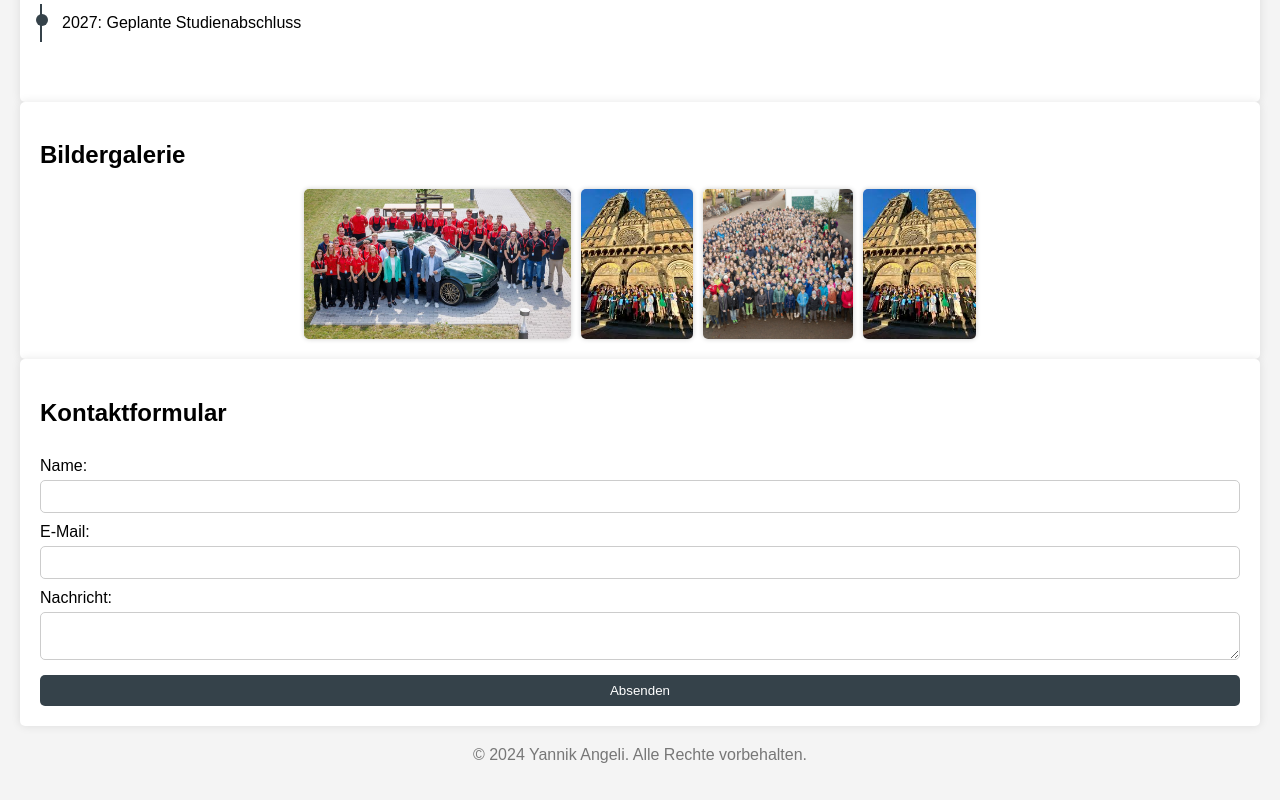
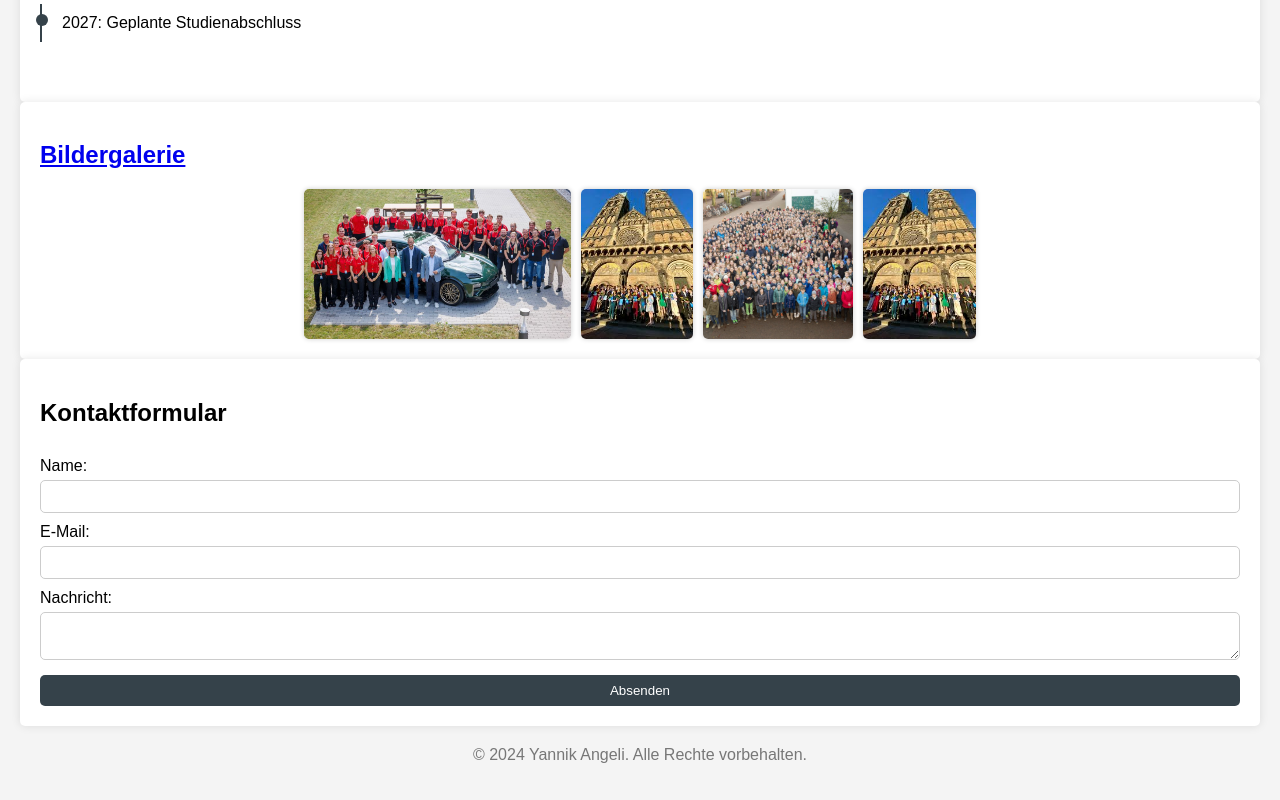
Before and after one commit to angeli-y/Testrepo, a plain HTML site: page homepage.html in a window 1280 px wide. Shown: the part 1211-2011 px from the top of the page. Drawn offline with Linux system fonts and the light colour scheme.

Commit message:
init project

```diff
--- a/homepage.html
+++ b/homepage.html
@@ -176,7 +176,7 @@
 </div>
 
 <div class="content" id="gallery">
-    <h2>Bildergalerie</h2>
+    <h2><a href="https://htmlpreview.github.io/?https://github.com/angeli-y/Testrepo/blob/main/index.html">Bildergalerie</a></h2>
     <div class="gallery">
         <img src="ErsterTag.jpg" alt="Erster Tag">
         <img src="Abitur.jpg" alt="Abitur">
```
